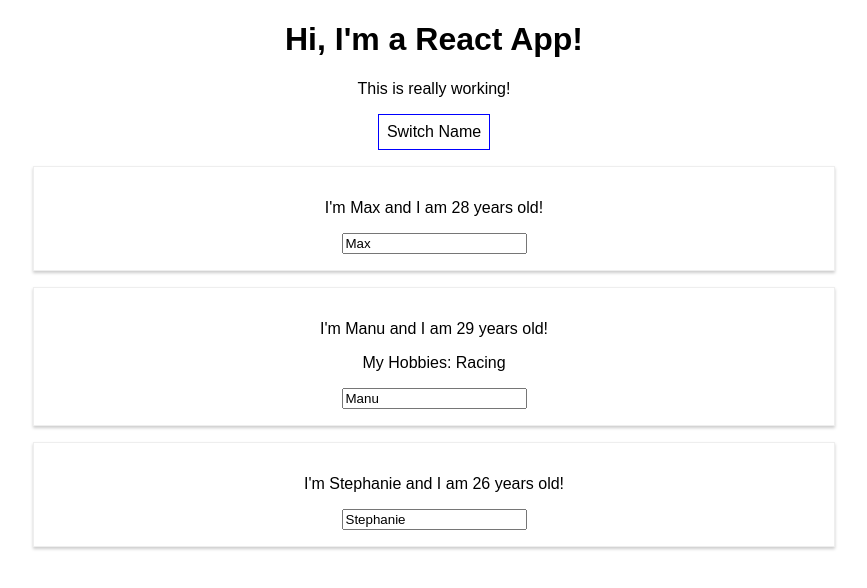
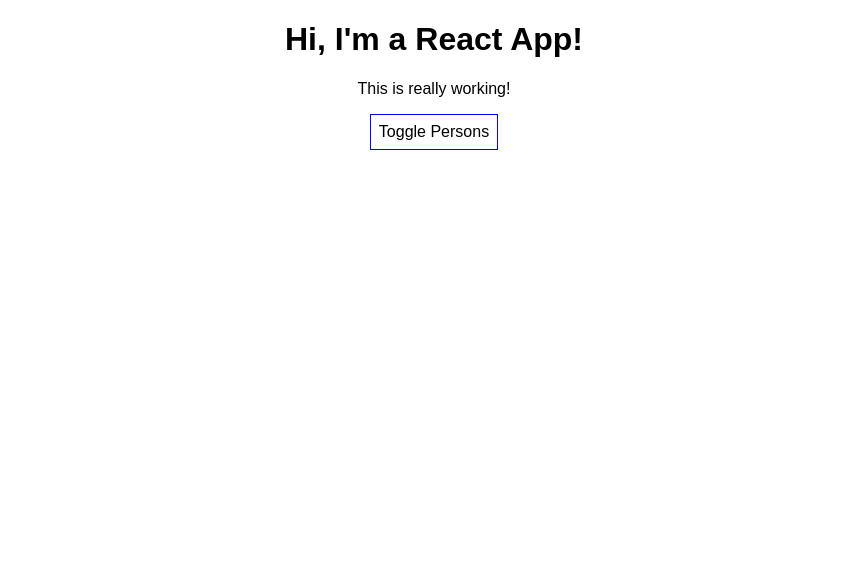
Before and after one commit to abelgoodwin1988/react-complete-guide, a React (Create React App) app: page / in a window 1280 px wide. Shown: the top 588 px of the page, without its empty margins (206-1073 px from the left). Built offline with nearby package versions, Linux system fonts and the light colour scheme.

Commit message:
list rendering with component

```diff
--- a/src/App.js
+++ b/src/App.js
@@ -8,7 +8,9 @@
       {Name: 'Max', age: 28},
       {Name: 'Manu', age: 29},
       {Name: 'Stephanie', age: 26}
-    ]
+    ],
+    otherState: 'some other value',
+    showPersons: false
   }
 
   switchNameHandler = (newName) => {
@@ -36,6 +38,11 @@
     );
   }
 
+  togglePersonsHandler = () => {
+    const doesShow = this.state.showPersons;
+    this.setState({showPersons: !doesShow});
+  }
+
   render() {
     const style = {
       backgroundColor: 'white',
@@ -43,6 +50,24 @@
       border: '1px solid blue',
       padding: '8px',
       cursor: 'pointer'
+    }
+
+    let persons = null;
+
+    if (this.state.showPersons) {
+      persons = (
+        <div>
+          {this.state.persons.map(person => {
+            return (
+              <Person
+                key={person.Name}
+                name={person.Name}
+                age={person.age}
+              />
+            );
+          })}
+        </div>
+      );
     }
 
     return (
@@ -53,25 +78,8 @@
         <p>This is really working!</p>
         <button
           style={style}
-          onClick={() => this.switchNameHandler('Maximilian!')}>Switch Name</button>
-        <Person
-          name={this.state.persons[0].Name}
-          age={this.state.persons[0].age}
-          click={this.switchNameHandler}
-        />
-        <Person
-          name={this.state.persons[1].Name}
-          age={this.state.persons[1].age}
-          click={this.switchNameHandler.bind(this, 'Max!')}
-          changed={this.nameChangedHandler}
-          >
-          My Hobbies: Racing
-        </Person>
-        <Person
-          name={this.state.persons[2].Name}
-          age={this.state.persons[2].age}
-          click={this.switchNameHandler}
-        />
+          onClick={this.togglePersonsHandler}>Toggle Persons</button>
+        {persons}
       </div>
     );
     // return React.createElement('div', null, React.createElement('h1',null,'Hi, I\'m a react ap!!!'))
```
